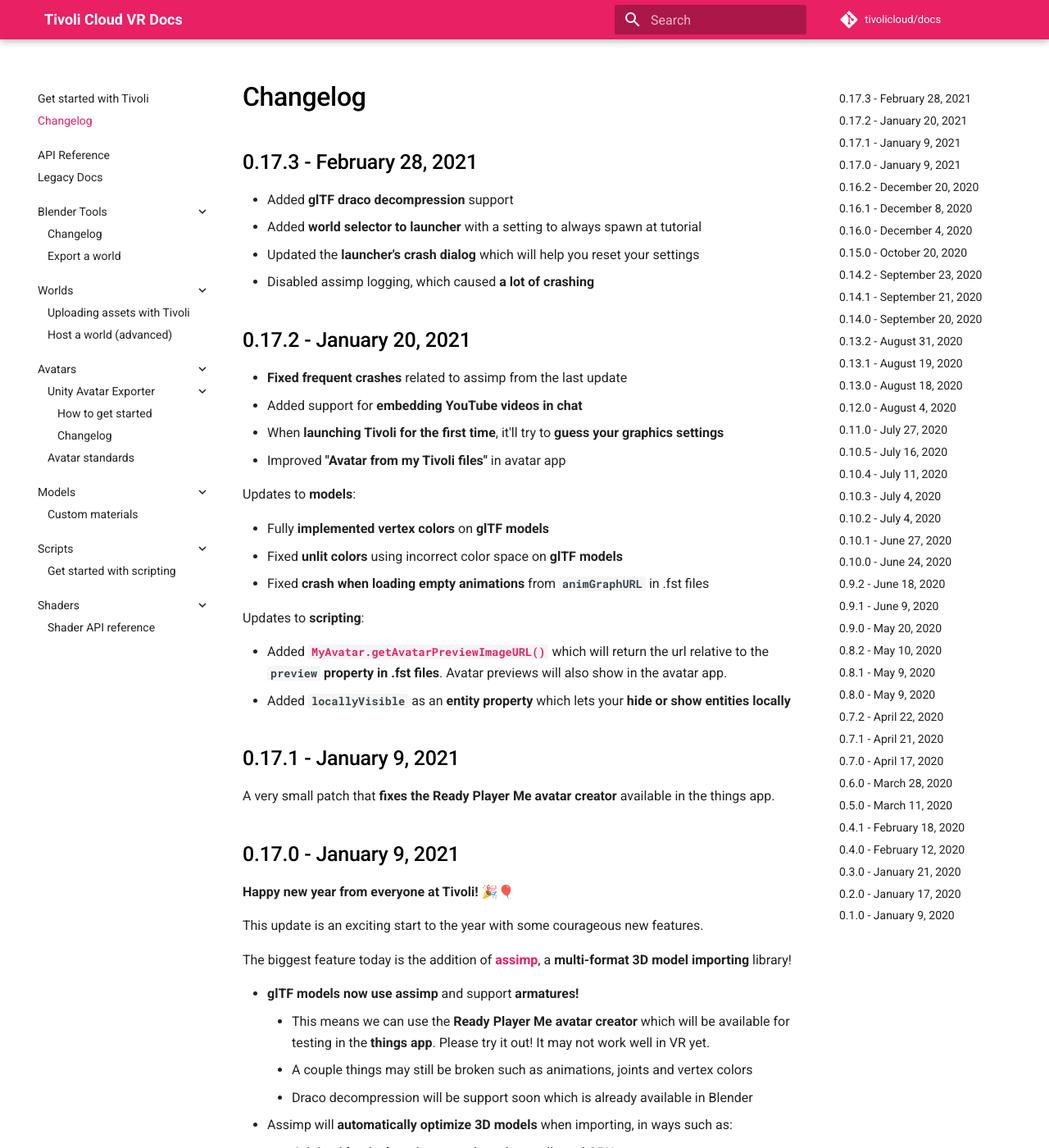
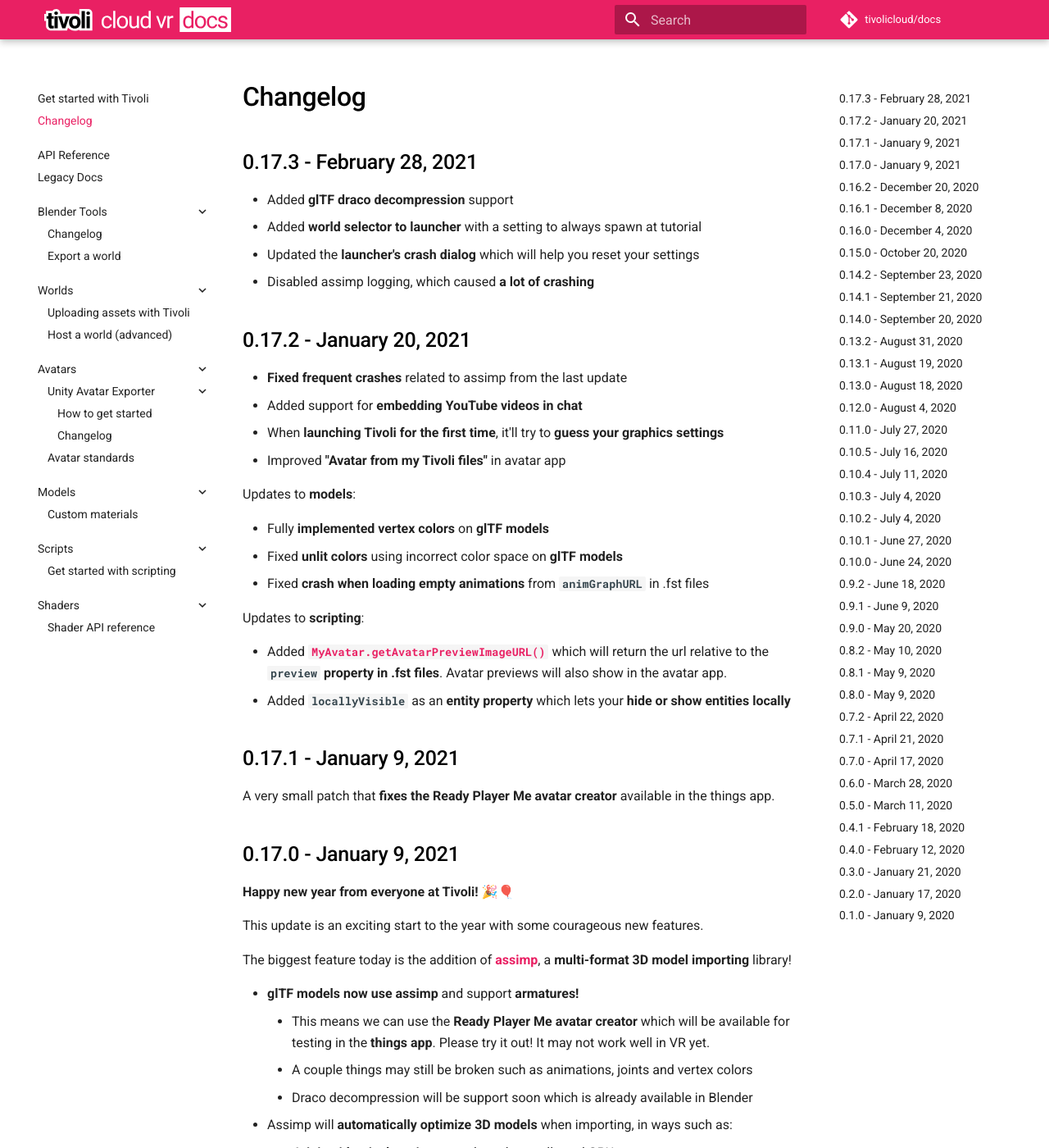
Before and after one commit to Nex-Pro/docs, an MkDocs documentation site: the page built from docs/changelog.md, in a window 1280 px wide and 1400 px high. Shown: the whole window at 82% size. Built offline with MkDocs 1.6.1 and Material for MkDocs 9.7.7, drawn with Linux system fonts in a browser that asks for light colours.

Commit message:
Fixed css in docs

```diff
--- a/docs/assets/custom.css
+++ b/docs/assets/custom.css
@@ -4,16 +4,16 @@
 	display: none;
 }
 
-.md-header .md-header-nav__topic:nth-child(1) {
+/* .md-header .md-header-nav__topic:nth-child(1) {
 	display: none;
 }
 
 .md-header .md-header-nav__topic {
 	width: auto !important;
 	display: inline-block;
-}
+} */
 
-.md-header .md-header-nav__title:before {
+.md-header .md-header__title:before {
 	content: " ";
 	display: inline-block;
 	width: 12.5rem;
```
